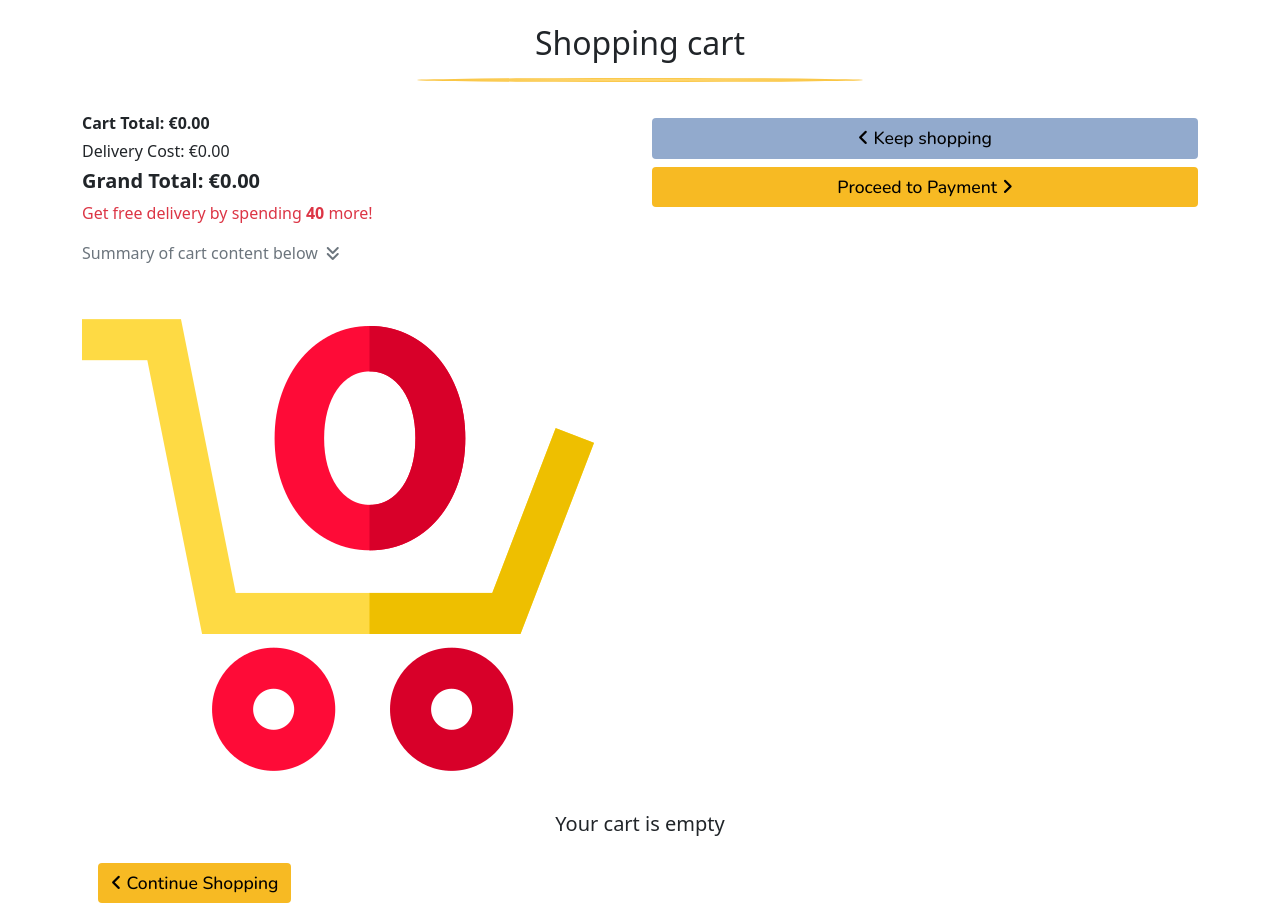
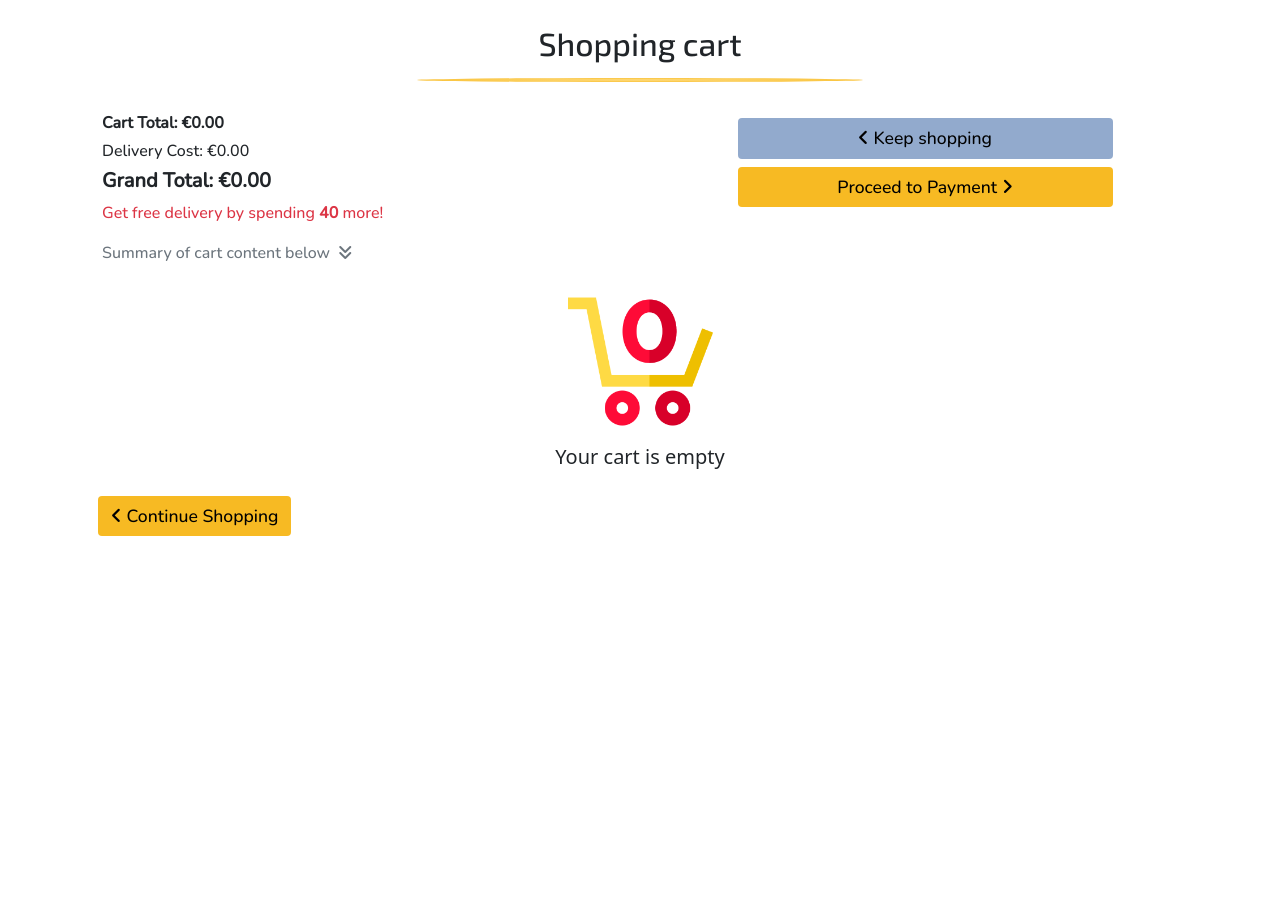
Before and after one commit to yetnetbehailu/giftshop-popup, a Django app: page /cart/ in a window 1280 px wide. Shown: the part 126-1029 px from the top of the page. After the commit the page ends 662 px from the top, so only its background shows below. Run offline with Django 4.2, Linux system fonts and the light colour scheme; some libraries are stand-ins or nearby versions.

Commit message:
Added styling to shopping cart page

```diff
--- a/static/css/base.css
+++ b/static/css/base.css
@@ -128,6 +128,15 @@ a.disabled {
 
 .yellow-arrow {
     color: var(--yellow) !important;
+}
+
+.cart-summary {
+    font-family: var(--nunito);
+    padding: 0 2rem;
+}
+
+.item-info {
+    font-family: var(--nunito);
 }
 
 /* Navigation */
@@ -413,6 +422,33 @@ text-align: center;
 .btt-link:hover {
     color: var(--softblack) ;
 }
+
+/* Shopping cart page  */
+
+.cart-heading {
+    font-family: var(--exo-2);
+}
+
+.cart-btns {
+    width: 70% ;
+    margin: auto;
+}
+
+.empty-cart-img {
+    width: 100px;
+    display: block;
+    margin: auto;
+}
+
+.td-padding {
+    padding: 2rem 0.5rem !important;
+}
+
+.remove-item-link, .update-cart-link {
+    cursor: pointer;
+    text-decoration: none;
+}
+
 /* Media Queries */
 
 /* Small screens */
@@ -435,6 +471,18 @@ text-align: center;
     .heading-divider {
         width: 40%;
     }
+
+    .empty-cart-img {
+        width: 145px;
+    }
+
+    .cart-btns {
+        width: 35%;
+    }
+
+    .cart-info {
+        margin-top: 1rem;
+    }
 }
 
 @media (min-width:992px) {
```
